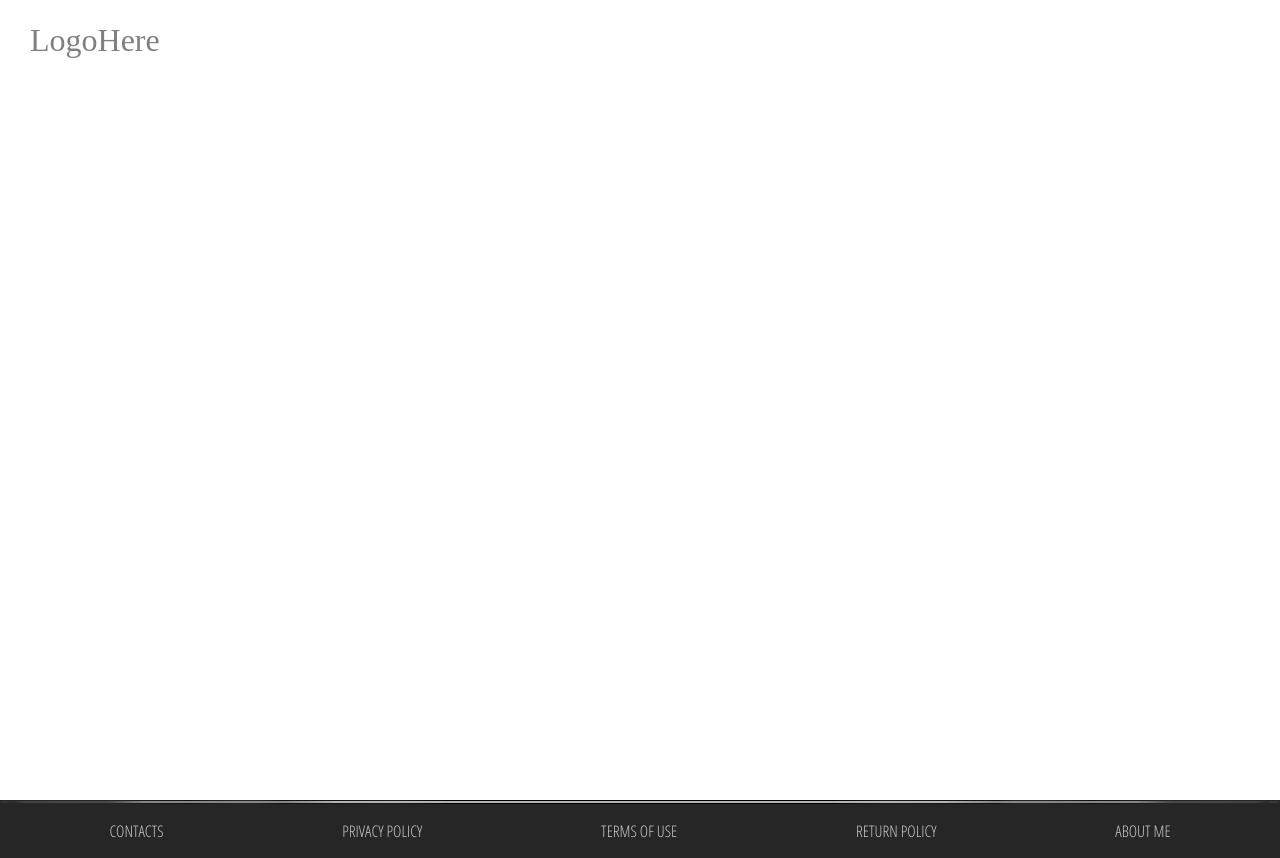
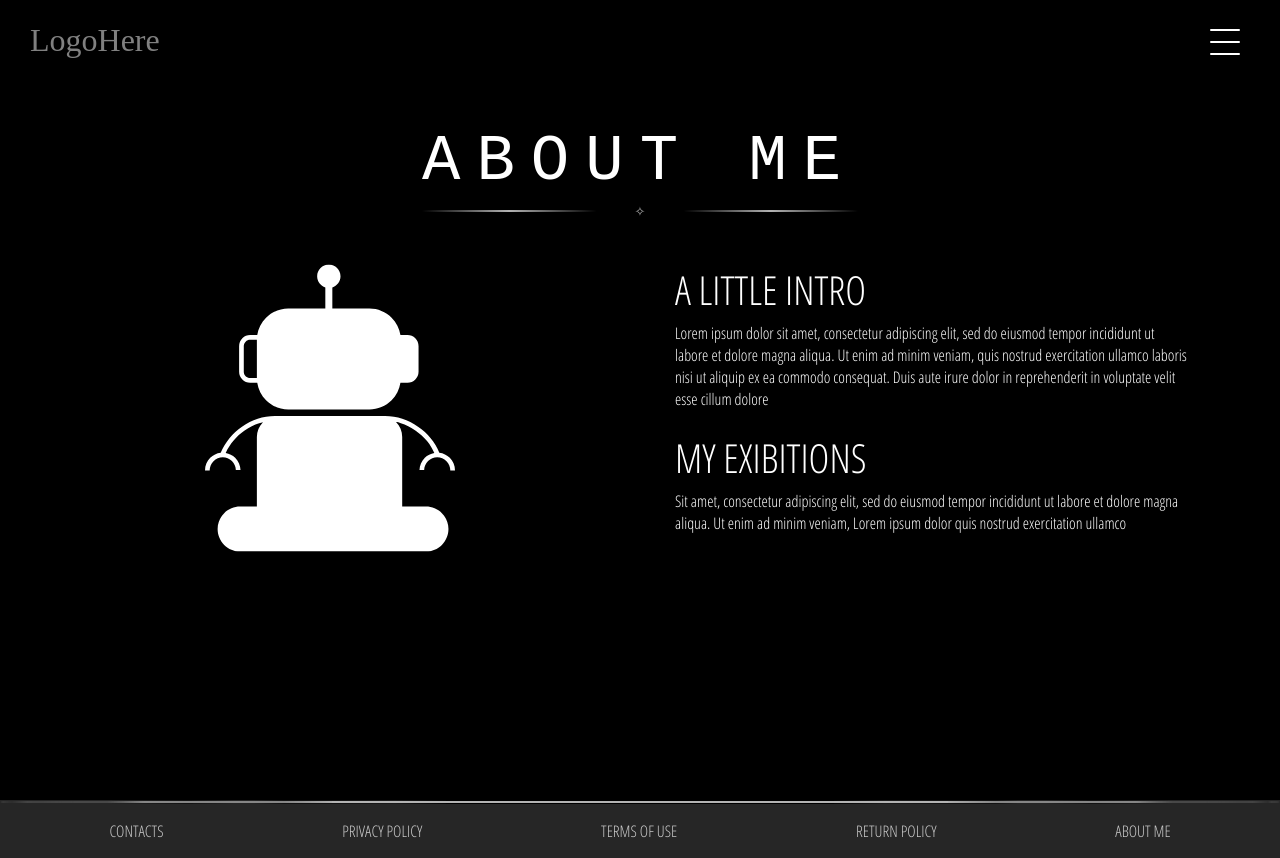
Before and after one commit to DenitsaRuseva/portfolio, a React (Create React App) app: page /about in a window 1280 px wide. Built offline with nearby package versions, Linux system fonts and the light colour scheme; a web font is replaced by a local one.

Commit message:
about fix

```diff
--- a/src/components/About/About.css
+++ b/src/components/About/About.css
@@ -1,6 +1,6 @@
 .about {
     position: relative;
-    bottom: calc(100vh - 9rem);
+    bottom: 0;
     z-index: 3;
     display: inline-flex;
     flex-direction: column;
@@ -12,6 +12,10 @@
     padding:0 20px 60px 20px;
     background: black;
     /* padding: 0 35px 0 30px; */
+}
+
+div.home div.about{
+    bottom: calc(100vh - 9rem);
 }
 
 .about-header-container{
@@ -114,8 +118,10 @@ div.about div.about-img-container {
 
 @media only screen and (min-width: 992px){
     div.about {
-        bottom: 100vh;
         padding-top: 5rem;
         min-height: 100vh;
     }
+    div.home div.about {
+        bottom: 100vh;
+    }
 }
```
